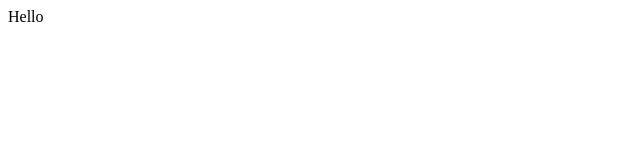
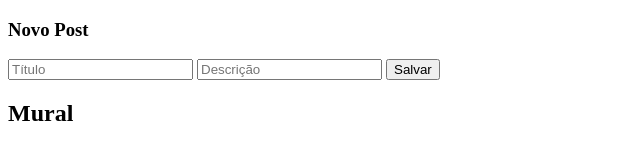
Before and after one commit to DanielSouz4/mural-de-avisos-com-node, a website: page public/index.html in a window 1280 px wide. Shown: the whole page, without its empty margins (0-640 px from the left). Drawn offline with Linux system fonts and the light colour scheme.

Commit message:
fazendo front que se conecta com back

```diff
--- a/public/index.html
+++ b/public/index.html
@@ -4,9 +4,21 @@
     <meta charset="UTF-8" />
     <meta http-equiv="X-UA-Compatible" content="IE=edge" />
     <meta name="viewport" content="width=device-width, initial-scale=1.0" />
-    <title>Teste</title>
+    <title>Meu Mural</title>
   </head>
   <body>
-    Hello
+    <div class="container">
+      <h3>Novo Post</h3>
+      <div>
+        <input id="title" placeholder="Título" />
+        <input id="desc" placeholder="Descrição" />
+        <button onclick="">Salvar</button>
+      </div>
+
+      <h2>Mural</h2>
+      <div id="posts"></div>
+    </div>
   </body>
+
+  <script src="./scripts/script.js"></script>
 </html>
```
Also changed, not shown: index.js (+1 -9 lines), public/scripts/script.js (added).
